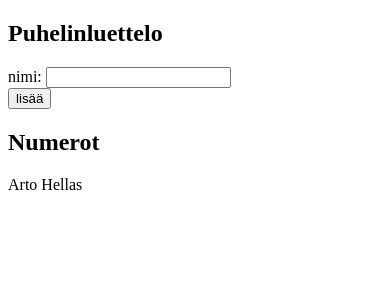
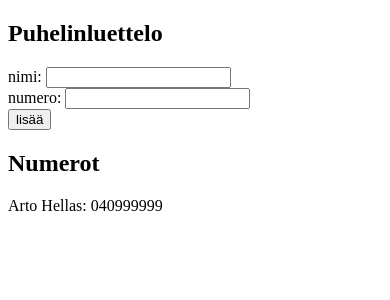
Before and after one commit to vakiovale/CS-course-fs2, a React (Create React App) app: page / in a window 390 px wide. Shown: the top 300 px of the page. Built offline with nearby package versions, Linux system fonts and the light colour scheme.

Commit message:
Added phone number and put data in a table

```diff
--- a/src/components/App.js
+++ b/src/components/App.js
@@ -5,18 +5,22 @@ class App extends React.Component {
     super(props)
     this.state = {
       persons: [
-        { name: 'Arto Hellas' }
+        {
+          name: 'Arto Hellas',
+          phone: '040999999'
+        }
       ],
-      newName: ''
+      newName: '',
+      newPhone: ''
     }
   }
 
   addContact = (event) => {
     event.preventDefault()
     const name = this.state.newName
-    console.log(name)
+    const phone = this.state.newPhone
 
-    const newPerson = { name: name }
+    const newPerson = { name: name, phone: phone }
     const persons = this.state.persons
 
     if(!persons.some(person => person.name === name)) {
@@ -32,6 +36,11 @@ class App extends React.Component {
     this.setState({ newName: event.target.value })
   }
 
+  handlePhoneChange = (event) => {
+    console.log(event.target.value)
+    this.setState({ newPhone: event.target.value })
+  }
+
   render() {
     return (
       <div>
@@ -41,11 +50,14 @@ class App extends React.Component {
             nimi: <input value={this.state.newName} onChange={this.handleNameChange} />
           </div>
           <div>
+            numero: <input value={this.state.newPhone} onChange={this.handlePhoneChange} />
+          </div>
+          <div>
             <button type="submit">lisää</button>
           </div>
         </form>
         <h2>Numerot</h2>
-        {this.state.persons.map(person => <p key={person.name}>{person.name}</p>)}
+        {this.state.persons.map(person => <p key={person.name}>{person.name}: {person.phone}</p>)}
       </div>
     )
   }
```
